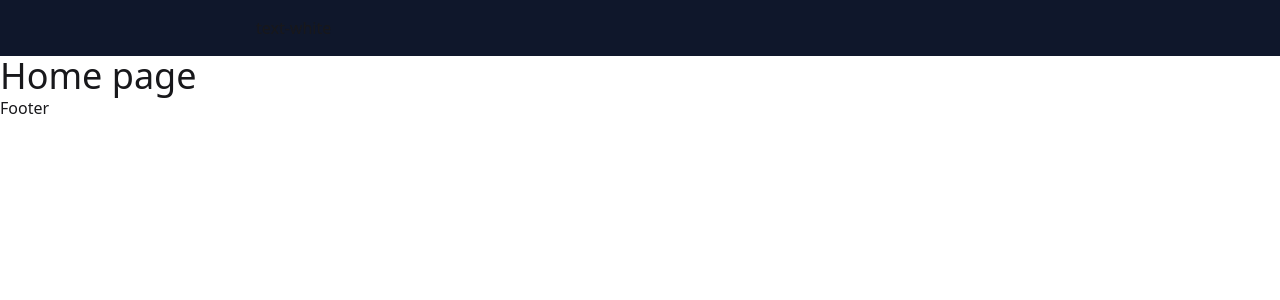
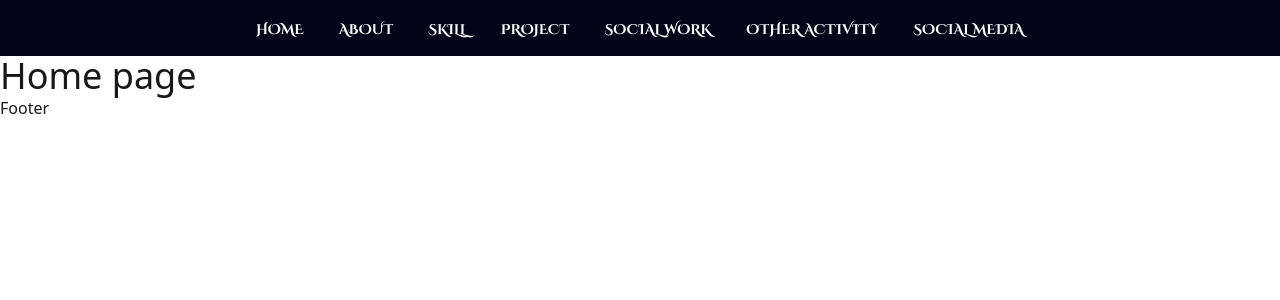
Before and after one commit to kamruzzaman1234/my-portfolio, a Next.js app: page / in a window 1280 px wide. Shown: the top 300 px of the page. Built offline with nearby package versions, Linux system fonts and the light colour scheme.

Commit message:
Navabr code added

```diff
--- a/components/Navbar/Navbar.jsx
+++ b/components/Navbar/Navbar.jsx
@@ -1,4 +1,9 @@
+"use client";
+
 import { Cinzel_Decorative } from "next/font/google";
+import Link from "next/link";
+import { useState } from "react";
+import { FaRegChartBar } from "react-icons/fa6";
 
 const cinzel_decorative = Cinzel_Decorative({
   subsets: ["latin"],
@@ -7,11 +12,62 @@ const cinzel_decorative = Cinzel_Decorative({
 })
 
 const Navbar = ()=>{
+    const [open, setOpen] = useState(false);
+
+    const handleClick = ()=>{
+        setOpen(!open)
+    }
+
     return(
-        <div className="py-4 bg-slate-900">
-                <div className="max-w-6xl w-full mx-auto">
-                    <div className="max-w-3xl w-full mx-auto">
-                        <h3>text-white</h3>
+        <div className="py-8 lg:py-4 bg-slate-950">
+                <div className="max-w-6xl px-4 lg:px-0 w-full mx-auto">
+                    <div className="max-w-3xl lg:hidden w-full mx-auto relative lg:static">
+                        {open ? <>
+                            <ul className="flex justify-between flex-col lg:flex-row">
+                            <li className=""><Link href="" className={`${cinzel_decorative.className}
+                            text-white transition-all delay-70 duration-300 ease-in-out hover:text-lg font-semibold text-sm uppercase`}>Home</Link></li>
+                            <li><Link href="" className={`${cinzel_decorative.className}
+                            text-white transition-all delay-70 duration-300 ease-in-out hover:text-lg font-semibold text-sm uppercase`}>About</Link></li>
+                            <li><Link href="" className={`${cinzel_decorative.className}
+                            text-white transition-all delay-70 duration-300 ease-in-out hover:text-lg font-semibold text-sm uppercase`}>Skill</Link></li>
+                            <li><Link href="" className={`${cinzel_decorative.className}
+                            text-white transition-all delay-70 duration-300 ease-in-out hover:text-lg font-semibold text-sm uppercase`}>Project</Link></li>
+                            <li><Link href="" className={`${cinzel_decorative.className}
+                            text-white transition-all delay-70 duration-300 ease-in-out hover:text-lg font-semibold text-sm uppercase`}>Social Work</Link></li>
+                            <li><Link href="" className={`${cinzel_decorative.className}
+                            text-white transition-all delay-70 duration-300 ease-in-out hover:text-lg font-semibold text-sm uppercase`}>Other Activity</Link></li>
+                            <li><Link href="" className={`${cinzel_decorative.className}
+                            text-white transition-all delay-70 duration-300 ease-in-out hover:text-lg font-semibold text-sm uppercase`}>Social Media</Link></li>
+                        </ul>
+                        </> : <></>}
+
+
+                    </div>
+                    <FaRegChartBar className="text-white text-3xl lg:hidden fixed cursor-pointer
+                         top-2 right-4 lg:static" onClick={()=>handleClick(!open)}/>
+
+
+                    <div className="max-w-3xl hidden lg:block w-full mx-auto relative lg:static">
+                        <ul className="flex justify-between flex-col lg:flex-row">
+                            <li className=""><Link href="" className={`${cinzel_decorative.className}
+                            text-white transition-all delay-70 duration-300 ease-in-out hover:text-lg font-semibold text-sm uppercase`}>Home</Link></li>
+                            <li><Link href="" className={`${cinzel_decorative.className}
+                            text-white transition-all delay-70 duration-300 ease-in-out hover:text-lg font-semibold text-sm uppercase`}>About</Link></li>
+                            <li><Link href="" className={`${cinzel_decorative.className}
+                            text-white transition-all delay-70 duration-300 ease-in-out hover:text-lg font-semibold text-sm uppercase`}>Skill</Link></li>
+                            <li><Link href="" className={`${cinzel_decorative.className}
+                            text-white transition-all delay-70 duration-300 ease-in-out hover:text-lg font-semibold text-sm uppercase`}>Project</Link></li>
+                            <li><Link href="" className={`${cinzel_decorative.className}
+                            text-white transition-all delay-70 duration-300 ease-in-out hover:text-lg font-semibold text-sm uppercase`}>Social Work</Link></li>
+                            <li><Link href="" className={`${cinzel_decorative.className}
+                            text-white transition-all delay-70 duration-300 ease-in-out hover:text-lg font-semibold text-sm uppercase`}>Other Activity</Link></li>
+                            <li><Link href="" className={`${cinzel_decorative.className}
+                            text-white transition-all delay-70 duration-300 ease-in-out hover:text-lg font-semibold text-sm uppercase`}>Social Media</Link></li>
+                        </ul>
+
+                        <h2 className="text-blue-400 hidden fixed cursor-pointer
+                         top-1 right-4 lg:static">Open</h2>
+
                     </div>
                 </div>
         </div>
--- a/package.json
+++ b/package.json
@@ -15,6 +15,7 @@
     "postcss": "^8.5.6",
     "react": "19.1.0",
     "react-dom": "19.1.0",
+    "react-icons": "^5.5.0",
     "tailwindcss": "^4.1.11"
   },
   "devDependencies": {
```
Also changed, not shown: 1 other file (tests, documents, lock files or other folders).
